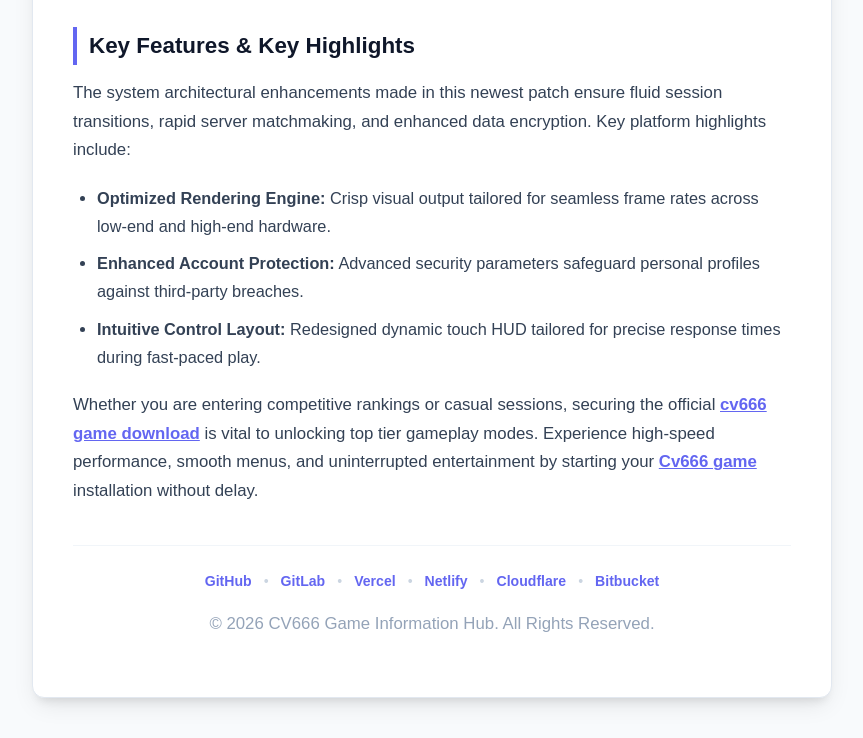
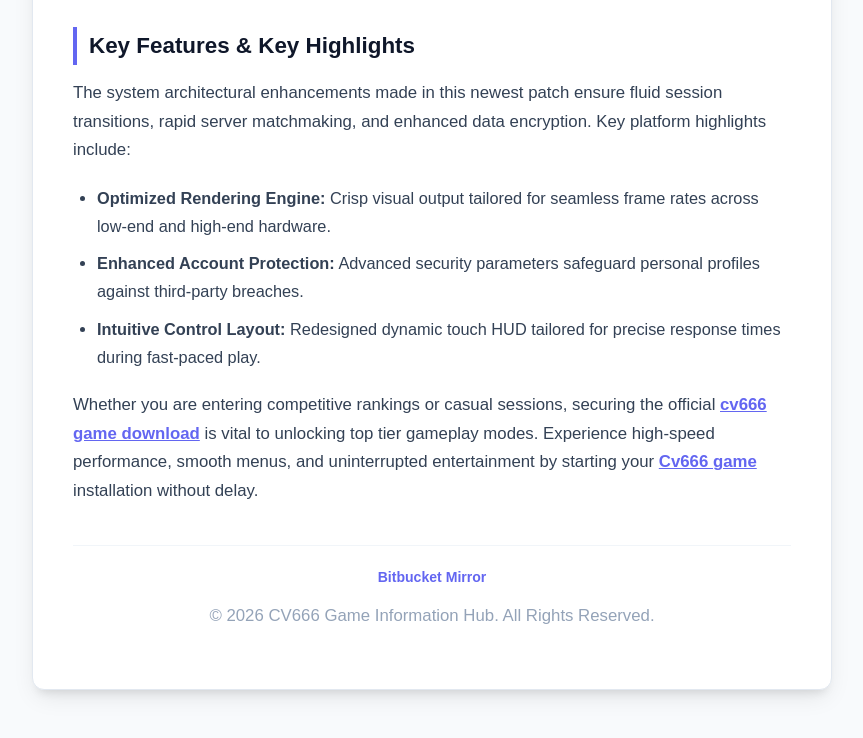
Before and after one commit to shahbaz113/CV666, a plain HTML site: page index.html in a window 1280 px wide. Shown: the part 839-1577 px from the top of the page, without its empty margins (208-1071 px from the left). Drawn offline with Linux system fonts and the light colour scheme.

Commit message:
Update index.html

```diff
--- a/index.html
+++ b/index.html
@@ -169,7 +169,7 @@
 
         footer {
             margin-top: 40px;
-            padding-top: 24px;
+            padding-top: 20px;
             border-top: 1px solid #f1f5f9;
             text-align: center;
             font-size: 0.88rem;
@@ -177,28 +177,19 @@
         }
 
         .footer-links {
-            margin-bottom: 16px;
-            display: flex;
-            flex-wrap: wrap;
-            justify-content: center;
-            gap: 12px;
+            margin-bottom: 12px;
         }
 
         .footer-links a {
             color: var(--primary-color);
             text-decoration: none;
             font-weight: 600;
-            font-size: 0.88rem;
             transition: color 0.2s ease;
         }
 
         .footer-links a:hover {
             color: var(--primary-hover);
             text-decoration: underline;
-        }
-
-        .footer-links span {
-            color: #cbd5e1;
         }
 
         @media (max-width: 600px) {
@@ -213,13 +204,6 @@
             }
             h2 {
                 font-size: 1.25rem;
-            }
-            .footer-links {
-                flex-direction: column;
-                gap: 8px;
-            }
-            .footer-links span {
-                display: none;
             }
         }
     </style>
@@ -256,19 +240,9 @@
         </article>
 
         <footer>
-            <nav class="footer-links" aria-label="Network Resources">
-                <a href="https://shahbaz113.github.io/CV666/" target="_blank" rel="noopener">GitHub</a>
-                <span>•</span>
-                <a href="https://cv666-5ee763.gitlab.io/" target="_blank" rel="noopener">GitLab</a>
-                <span>•</span>
-                <a href="https://cv666-five.vercel.app/" target="_blank" rel="noopener">Vercel</a>
-                <span>•</span>
-                <a href="https://cv666game.netlify.app/" target="_blank" rel="noopener">Netlify</a>
-                <span>•</span>
-                <a href="https://cv666.seoguru262.workers.dev/" target="_blank" rel="noopener">Cloudflare</a>
-                <span>•</span>
-                <a href="https://blogs121.bitbucket.io/cv666.html" target="_blank" rel="noopener">Bitbucket</a>
-            </nav>
+            <div class="footer-links">
+                <a href="https://blogs121.bitbucket.io/cv666.html" target="_blank" rel="noopener">Bitbucket Mirror</a>
+            </div>
             <p>&copy; 2026 CV666 Game Information Hub. All Rights Reserved.</p>
         </footer>
     </main>
```
